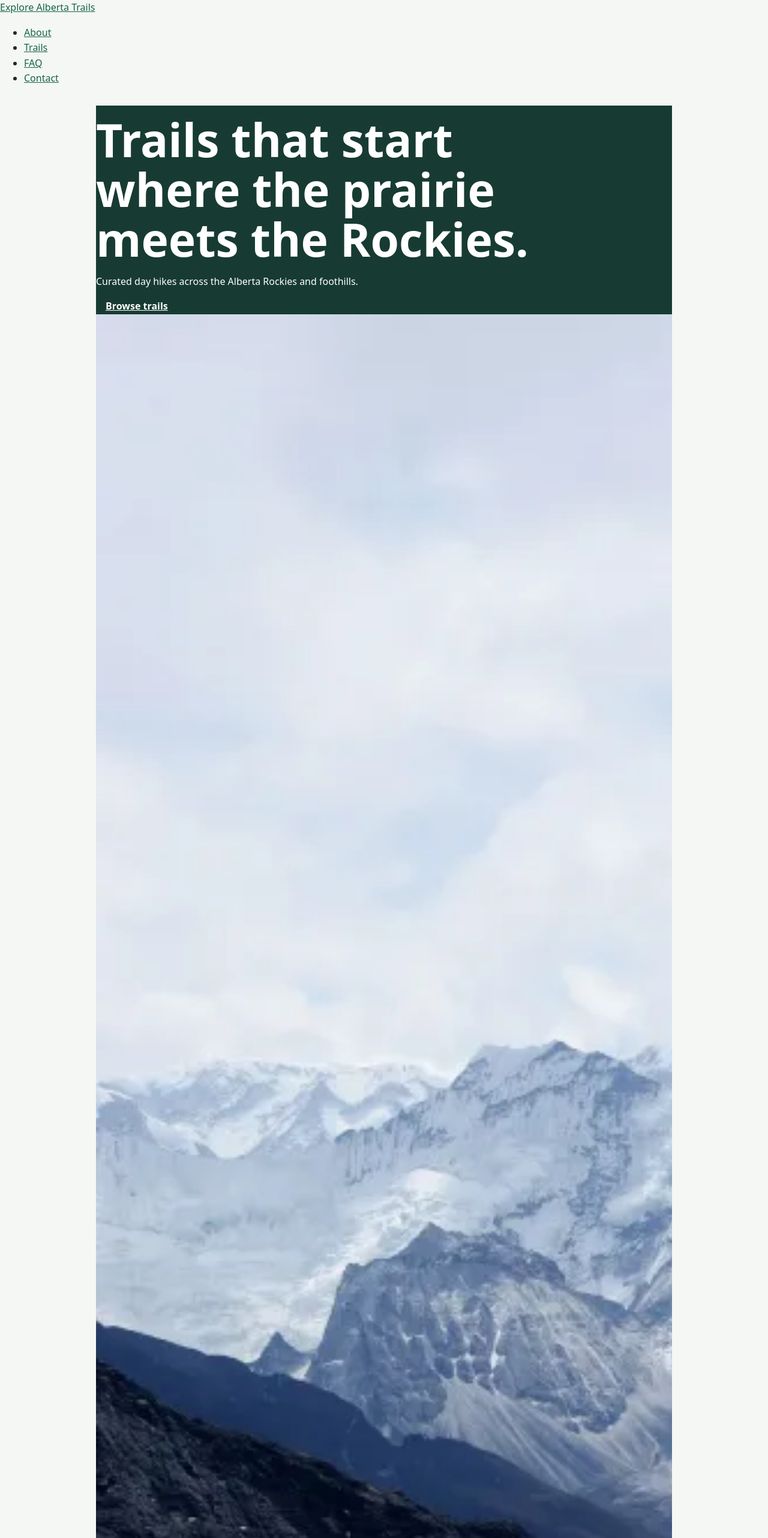
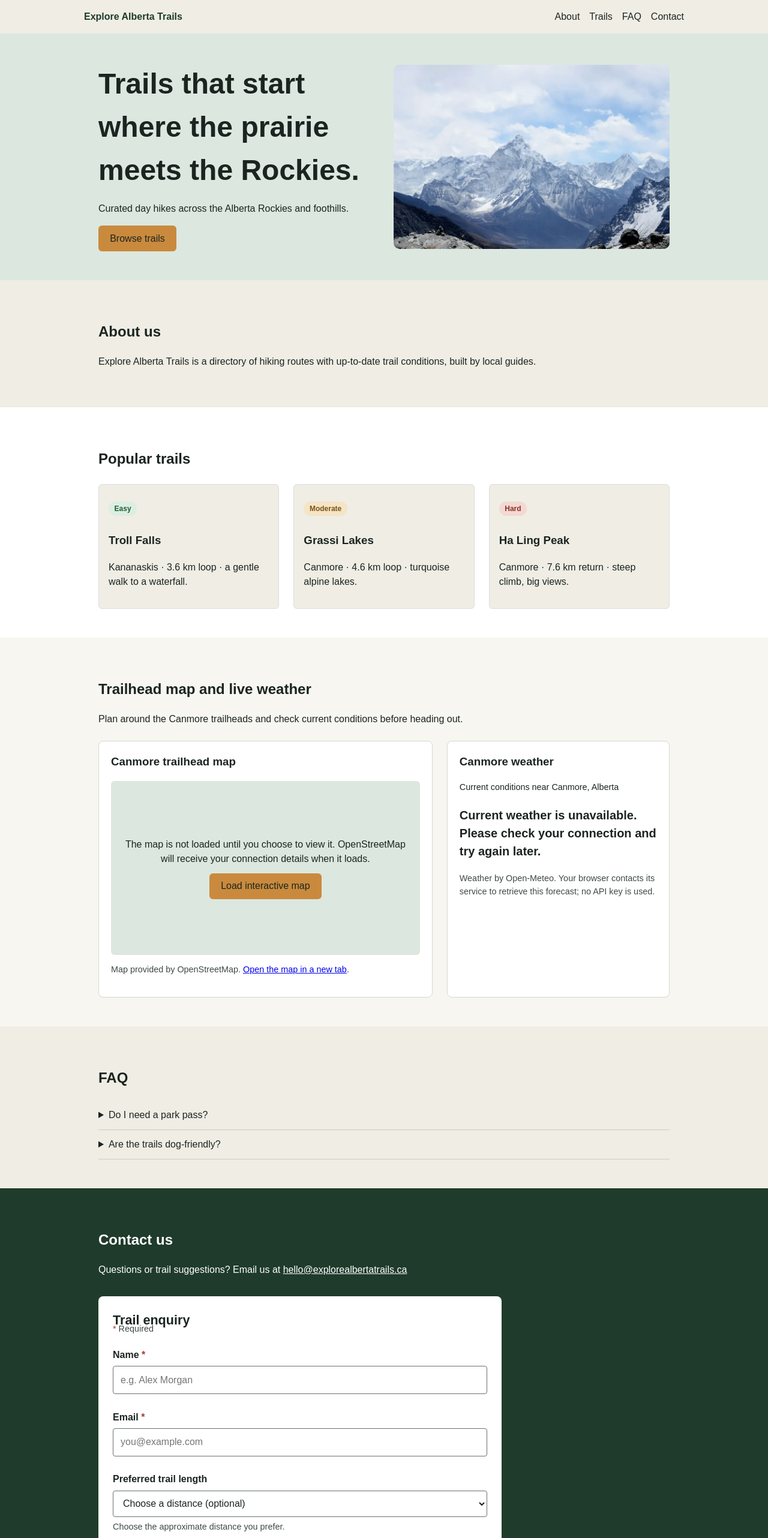
Before and after one commit to iqraqazi987/qazi_iqra_assessmentPart3, a plain HTML site: page index.html in a window 1280 px wide. Shown: the top 2564 px of the page at 60% size. Drawn offline with Linux system fonts and the light colour scheme; no server answers.

Commit message:
Update style.css

```diff
--- a/style.css
+++ b/style.css
@@ -1,277 +1,372 @@
+/* BEM naming, mobile-first, Flexbox + Grid, 2 breakpoints */
 
 :root {
-    --forest: #173b32;
-    --green: #28745d;
-    --paper: #f4f7f3;
-    --ink: #1c2924;
-    --muted: #60716a;
-    --line: #dce5df;
+  --color-pine: #1F3B2C;
+  --color-gold: #C98A3D;
+  --color-stone: #EFEDE4;
 }
 
-* {
-    box-sizing: border-box;
-}
-
-html {
-    scroll-behavior: smooth;
-}
+* { box-sizing: border-box; }
 
 body {
   margin: 0;
-    background: var(--paper);
-    color: var(--ink);
-    font-family: system-ui, -apple-system, BlinkMacSystemFont,
-        "Segoe UI", sans-serif;
-    line-height: 1.6;
+  font-family: sans-serif;
+  background: var(--color-stone);
+  color: #1B2420;
+  line-height: 1.5;
 }
 
-/* HERO SECTION */
-
-.hero {
-    position: relative;
-    min-height: 620px;
-    display: grid;
-    place-items: center;
-    overflow: hidden;
-    color: white;
-    background: var(--forest);
-    isolation: isolate;
-}
-
-.hero-background,
-.hero-background img,
-.hero-overlay {
-    position: absolute;
-    inset: 0;
-    width: 100%;
-    height: 100%;
-}
-
-.hero-background {
-    z-index: -2;
-}
-
-.hero-background img {
-    object-fit: cover;
-    object-position: center;
-}
-
-.hero-overlay {
-    z-index: -1;
-    background: linear-gradient(
-        90deg,
-        rgb(8 24 19 / 85%),
-        rgb(8 24 19 / 48%),
-        rgb(8 24 19 / 15%)
-    );
-}
-
-.hero-content {
-    width: min(1100px, calc(100% - 2rem));
-    padding: 100px 0;
-}
-
-.eyebrow {
-    color: #b9e4d0;
-    font-size: 0.8rem;
-    font-weight: 800;
-    letter-spacing: 0.15em;
-}
-
-.hero h1 {
-    max-width: 750px;
-    margin: 1rem 0;
-    font-size: clamp(2.5rem, 6vw, 5rem);
-    line-height: 1.08;
-}
-
-.intro {
-    max-width: 600px;
-    color: #e1eee7;
-    font-size: 1.1rem;
-}
-
-.hero-button {
-    display: inline-flex;
-    align-items: center;
-    gap: 12px;
-    margin-top: 1.5rem;
-    padding: 13px 24px;
-    border-radius: 8px;
-    background: white;
-    color: var(--forest);
-    font-weight: 700;
-    text-decoration: none;
-    transition: background 0.2s ease;
-}
-
-.hero-button:hover {
-    background: #d9eee2;
-}
-
-/* MAIN CONTENT */
-
-main {
-    width: min(960px, calc(100% - 2rem));
-    margin: 2rem auto;
-}
-
-.panel {
-    margin-bottom: 1.25rem;
-    padding: clamp(1.1rem, 3vw, 1.8rem);
-    background: white;
-    border: 1px solid var(--line);
-    border-radius: 16px;
-    box-shadow: 0 8px 28px rgb(23 59 50 / 5%);
-}
-
-h2 {
-    margin: 0 0 0.5rem;
-    color: var(--forest);
-    font-size: clamp(1.35rem, 3vw, 1.8rem);
-}
-
-.section-heading {
-    display: flex;
-    justify-content: space-between;
-    align-items: center;
-    gap: 1rem;
-}
-
-.live-label {
-    color: var(--green);
-    font-size: 0.85rem;
-    font-weight: 700;
-}
-
-.weather-grid {
-    display: grid;
-    grid-template-columns: repeat(3, minmax(0, 1fr));
-    gap: 0.75rem;
-    margin: 1.2rem 0 0.5rem;
-}
-
-.weather-item {
-    padding: 1rem;
-    background: #f1f7f3;
-    border-radius: 12px;
-}
-
-.weather-item strong {
-    display: block;
-    color: var(--forest);
-    font-size: 1.45rem;
-}
-
-.weather-item span {
-    color: var(--muted);
-    font-size: 0.85rem;
-}
-
-.muted,
-.attribution {
-    color: var(--muted);
-    font-size: 0.9rem;
+.container {
+  max-width: 1000px;
+  margin: 0 auto;
+  padding: 0 1.5rem;
 }
 
 .button {
+  display: inline-block;
+  background: var(--color-gold);
+  color: #1B2420;
+  padding: 0.6rem 1.2rem;
+  text-decoration: none;
+  border-radius: 6px;
+}
+
+/* ---- Header / nav (Flexbox) ---- */
+.site-header__inner {
+  display: flex;
+  flex-wrap: wrap;
+  justify-content: space-between;
+  align-items: center;
+  padding: 1rem 0;
+}
+
+.site-header__logo {
+  font-weight: bold;
+  text-decoration: none;
+  color: var(--color-pine);
+}
+
+.site-nav__list {
+  list-style: none;
+  display: flex;
+  gap: 1rem;
+  padding: 0;
+  margin: 0;
+}
+
+.site-nav__link {
+  text-decoration: none;
+  color: #1B2420;
+}
+
+/* ---- Hero ---- */
+.hero {
+  background: #DCE7DF;
+  padding: 3rem 0;
+}
+
+.hero__inner {
+  display: grid;
+  gap: 2rem;
+  align-items: center;
+}
+
+.hero__title {
+  font-size: 1.8rem;
+  margin: 0 0 0.5rem;
+}
+
+.hero__picture {
+  display: block;
+}
+
+.hero__image {
+  display: block;
+  width: 100%;
+  height: auto;
+  aspect-ratio: 3 / 2;
+  object-fit: cover;
+  border-radius: 10px;
+}
+
+/* ---- About / FAQ / Contact ---- */
+.about, .faq, .contact {
+  padding: 3rem 0;
+}
+
+.trail-info {
+  padding: 3rem 0;
+  background: #F7F6F1;
+}
+
+.trail-info__intro {
+  max-width: 42rem;
+}
+
+.trail-info__grid {
+  display: grid;
+  gap: 1.5rem;
+  margin-top: 1.5rem;
+}
+
+.map-card,
+.weather-card {
+  min-width: 0;
+  padding: 1.25rem;
+  border: 1px solid #D6D8D1;
+  border-radius: 8px;
+  background: white;
+}
+
+.map-card h3,
+.weather-card h3 {
+  margin-top: 0;
+}
+
+.map-card__frame {
+  width: 100%;
+  aspect-ratio: 16 / 9;
+  overflow: hidden;
+  border-radius: 6px;
+  background: #DCE7DF;
+}
+
+.map-card__placeholder {
+  display: grid;
+  min-height: 100%;
+  place-content: center;
+  gap: 0.75rem;
+  padding: 1rem;
+  text-align: center;
+}
+
+.map-card__placeholder p {
+  margin: 0;
+}
+
+.map-card__load {
+  justify-self: center;
   border: 0;
-    border-radius: 8px;
-    padding: 0.7rem 1rem;
-    background: var(--forest);
-    color: white;
   font: inherit;
-    font-weight: 700;
   cursor: pointer;
 }
 
-.button:hover {
-    background: var(--green);
-}
-
-.button:disabled {
-    opacity: 0.6;
-    cursor: wait;
-}
-
-.button:focus-visible,
-a:focus-visible {
-    outline: 3px solid #e3a62f;
-    outline-offset: 3px;
-}
-
-/* RESPONSIVE MAP */
-
-.map-frame {
-    width: 100%;
-    aspect-ratio: 16 / 9;
-    overflow: hidden;
-    border-radius: 12px;
-    background: #e8efea;
-}
-
-.map-frame iframe {
+.map-card__frame iframe {
   display: block;
   width: 100%;
   height: 100%;
   border: 0;
 }
 
-.map-fallback {
-    margin-bottom: 0.25rem;
+.map-card__fallback,
+.map-card__note,
+.weather-card__location,
+.weather-card__note {
+  font-size: 0.9rem;
 }
 
-a {
-    color: #17634b;
+.map-card__note,
+.weather-card__note {
+  color: #3F4943;
 }
 
-.hero-button {
-    color: var(--forest);
+.weather-card__result {
+  min-height: 3rem;
+  font-size: 1.25rem;
+  font-weight: bold;
 }
 
-.tips ul {
-    padding-left: 1.25rem;
+.map-card a:focus-visible,
+.map-card__load:focus-visible,
+.button:focus-visible {
+  outline: 3px solid #C98A3D;
+  outline-offset: 3px;
 }
 
-footer {
-    padding: 1.5rem 1rem;
-    text-align: center;
-    color: var(--muted);
-    font-size: 0.85rem;
+.faq__item {
+  border-bottom: 1px solid #ccc;
+  padding: 0.75rem 0;
 }
 
-/* MOBILE */
-
-@media (max-width: 560px) {
-    .hero {
-        min-height: 540px;
+.contact {
+  background: var(--color-pine);
+  color: white;
 }
 
-    .hero-content {
-        padding: 75px 0;
+.contact a {
+  color: white;
 }
 
-    .weather-grid {
-        grid-template-columns: 1fr;
+.enquiry-form {
+  max-width: 42rem;
+  margin-top: 2rem;
+  padding: 1.5rem;
+  border-radius: 8px;
+  background: white;
+  color: #1B2420;
 }
 
-    .map-frame {
-        aspect-ratio: 4 / 3;
+.enquiry-form__fields {
+  display: grid;
+  gap: 1.25rem;
+  min-width: 0;
+  margin: 0;
+  padding: 0;
+  border: 0;
 }
 
-    .section-heading {
-        align-items: flex-start;
+.enquiry-form__fields legend {
+  padding: 0;
+  font-size: 1.35rem;
+  font-weight: bold;
 }
+
+.enquiry-form__required-note {
+  margin: -0.75rem 0 0;
+  color: #3F4943;
+  font-size: 0.9rem;
+}
+
+.enquiry-form__field {
+  display: grid;
+  gap: 0.4rem;
+}
+
+.enquiry-form__field label {
+  font-weight: bold;
+}
+
+.enquiry-form__field label span,
+.enquiry-form__required-note span {
+  color: #A33D2D;
+}
+
+.enquiry-form input,
+.enquiry-form select,
+.enquiry-form textarea {
+  width: 100%;
+  min-height: 2.75rem;
+  padding: 0.65rem 0.75rem;
+  border: 1px solid #68736C;
+  border-radius: 4px;
+  background: white;
+  color: #1B2420;
+  font: inherit;
+}
+
+.enquiry-form textarea {
+  resize: vertical;
+}
+
+.enquiry-form input:focus,
+.enquiry-form select:focus,
+.enquiry-form textarea:focus,
+.enquiry-form__submit:focus-visible {
+  outline: 3px solid #C98A3D;
+  outline-offset: 2px;
+}
+
+.enquiry-form input[aria-invalid="true"],
+.enquiry-form textarea[aria-invalid="true"] {
+  border-color: #A33D2D;
+}
+
+.enquiry-form__hint,
+.enquiry-form__error {
+  color: #3F4943;
+  font-size: 0.9rem;
+}
+
+.enquiry-form__error {
+  color: #8A2C20;
+}
+
+.enquiry-form__status {
+  min-height: 1.5em;
+  margin: 1rem 0;
+  font-weight: bold;
+}
+
+.enquiry-form__submit {
+  min-height: 2.75rem;
+  padding: 0.65rem 1.2rem;
+  border: 0;
+  border-radius: 6px;
+  background: var(--color-gold);
+  color: #1B2420;
+  font: inherit;
+  font-weight: bold;
+  cursor: pointer;
+  transition: background-color 160ms ease, transform 160ms ease;
+}
+
+.enquiry-form__submit:hover {
+  background: #DEA85F;
+  transform: translateY(-1px);
+}
+
+/* ---- Trails (Grid) ---- */
+.trails {
+  background: white;
+  padding: 3rem 0;
+}
+
+.trails__grid {
+  display: grid;
+  grid-template-columns: 1fr;
+  gap: 1.5rem;
+  margin-top: 1.5rem;
+}
+
+.trail-card {
+  border: 1px solid #ddd;
+  border-radius: 6px;
+  padding: 1rem;
+  background: var(--color-stone);
+}
+
+.trail-card__difficulty {
+  display: inline-block;
+  font-size: 0.75rem;
+  font-weight: bold;
+  padding: 0.2rem 0.6rem;
+  border-radius: 999px;
+  margin-bottom: 0.5rem;
+}
+
+.trail-card__difficulty--easy { background: #DCEEE1; color: #205C39; }
+.trail-card__difficulty--moderate { background: #F5E4C6; color: #7A5416; }
+.trail-card__difficulty--hard { background: #F3D9D3; color: #8A3223; }
+
+/* ---- Footer ---- */
+.site-footer {
+  background: #153025;
+  color: #B9C7BE;
+  padding: 1rem 0;
+  text-align: center;
+}
+
+/* ---- Breakpoint 1: tablet (640px) ---- */
+@media (min-width: 640px) {
+  .hero__title { font-size: 2.4rem; }
+  .hero__inner { grid-template-columns: 1fr 1fr; }
+  .trail-info__grid { grid-template-columns: minmax(0, 1.5fr) minmax(15rem, 1fr); }
+  .trails__grid { grid-template-columns: repeat(2, 1fr); }
+}
+
+/* ---- Breakpoint 2: desktop (1024px) ---- */
+@media (min-width: 1024px) {
+  .hero__title { font-size: 3rem; }
+  .trails__grid { grid-template-columns: repeat(3, 1fr); }
 }
 
 @media (prefers-reduced-motion: reduce) {
-    html {
-        scroll-behavior: auto;
-    }
-
   *,
   *::before,
   *::after {
+    scroll-behavior: auto !important;
     transition-duration: 0.01ms !important;
+    animation-duration: 0.01ms !important;
+    animation-iteration-count: 1 !important;
   }
 }
```
Lines whose indentation alone changed are shown as unchanged.
